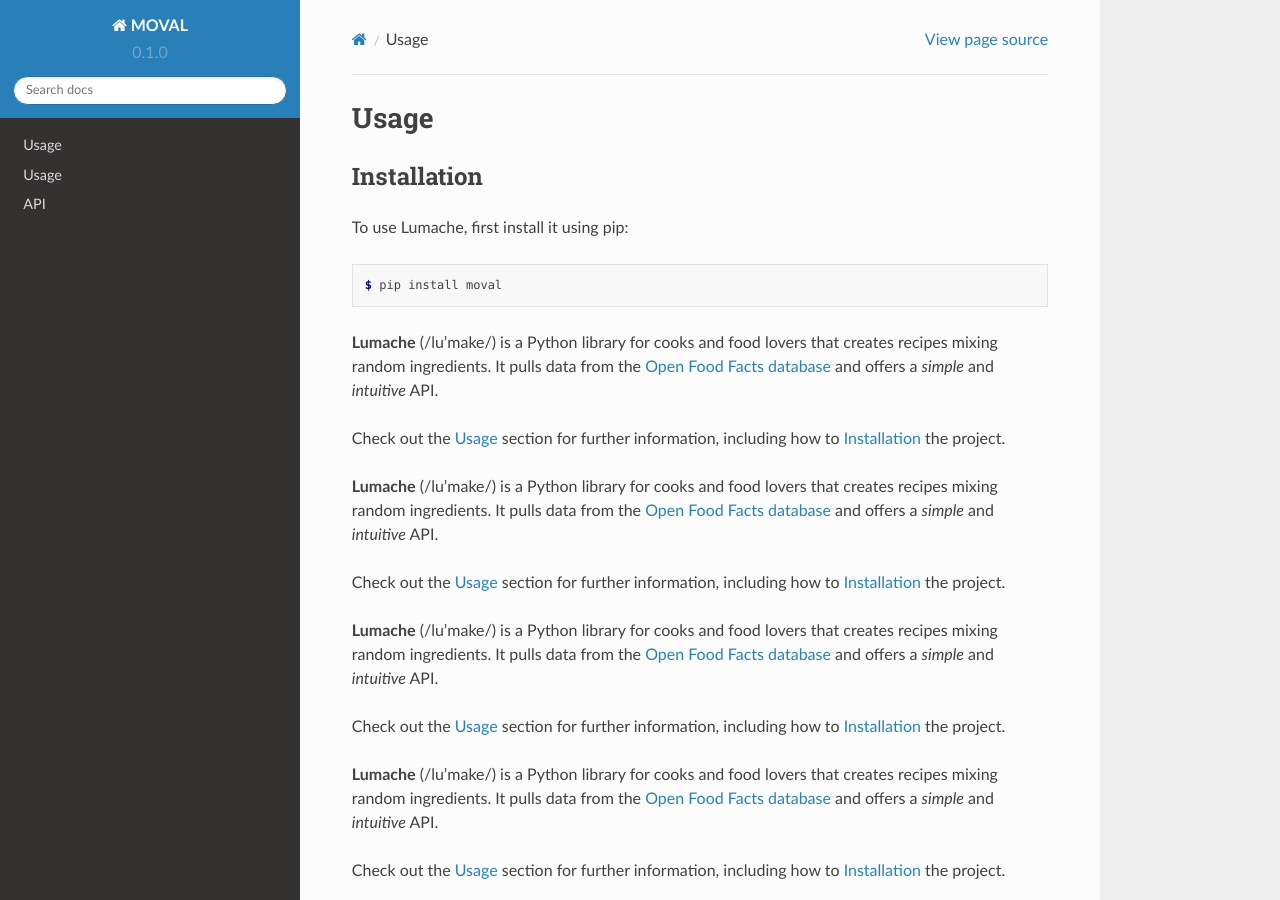
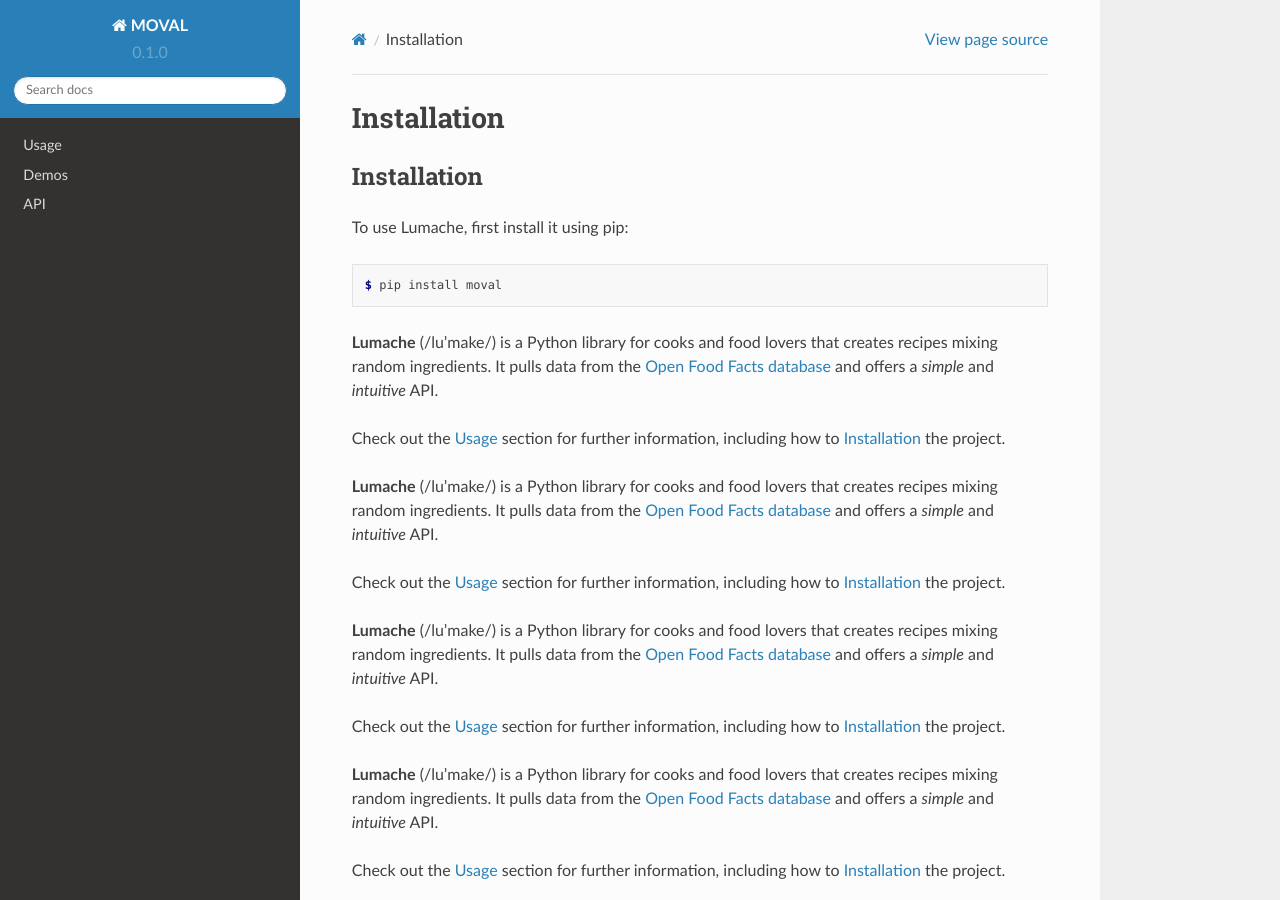
Before and after one commit to ZerojumpLine/MOVAL, a Sphinx documentation site: the page built from docs/source/Installation.rst, in a window 1280 px wide and 900 px high. Built offline with Sphinx 7.4.7 and the Read the Docs theme 2.0.0, drawn with Linux system fonts in a browser that asks for light colours; pages that are not in the unit, such as notebooks, are missing from menus.

Commit message:
modifying the framework

```diff
--- a/docs/source/Installation.rst
+++ b/docs/source/Installation.rst
@@ -1,4 +1,4 @@
-Usage
+Installation
 =====
 
 .. _installation:
--- a/docs/source/demos.rst
+++ b/docs/source/demos.rst
@@ -1,4 +1,4 @@
-Usage
+Demos
 =====
 
 .. _installation:
```
Also changed, not shown: README.md (+5 -1 lines).
